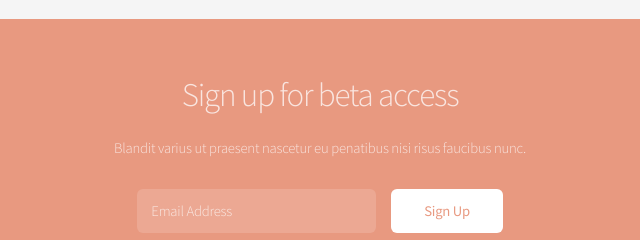
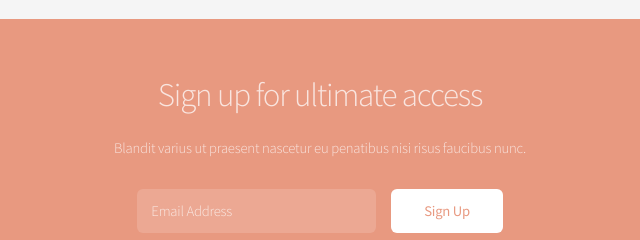
Before and after one commit to theboss15/theboss15.github.io, a plain HTML site: page index.html in a window 1280 px wide. Shown: the part 2307-2547 px from the top of the page, 320-960 px from the left. Drawn offline with Linux system fonts and the light colour scheme.

Commit message:
Update index.html

```diff
--- a/index.html
+++ b/index.html
@@ -117,7 +117,7 @@
 		<!-- CTA -->
 			<section id="cta">
 
-				<h2>Sign up for beta access</h2>
+				<h2>Sign up for ultimate access</h2>
 				<p>Blandit varius ut praesent nascetur eu penatibus nisi risus faucibus nunc.</p>
 
 				<form>
```
